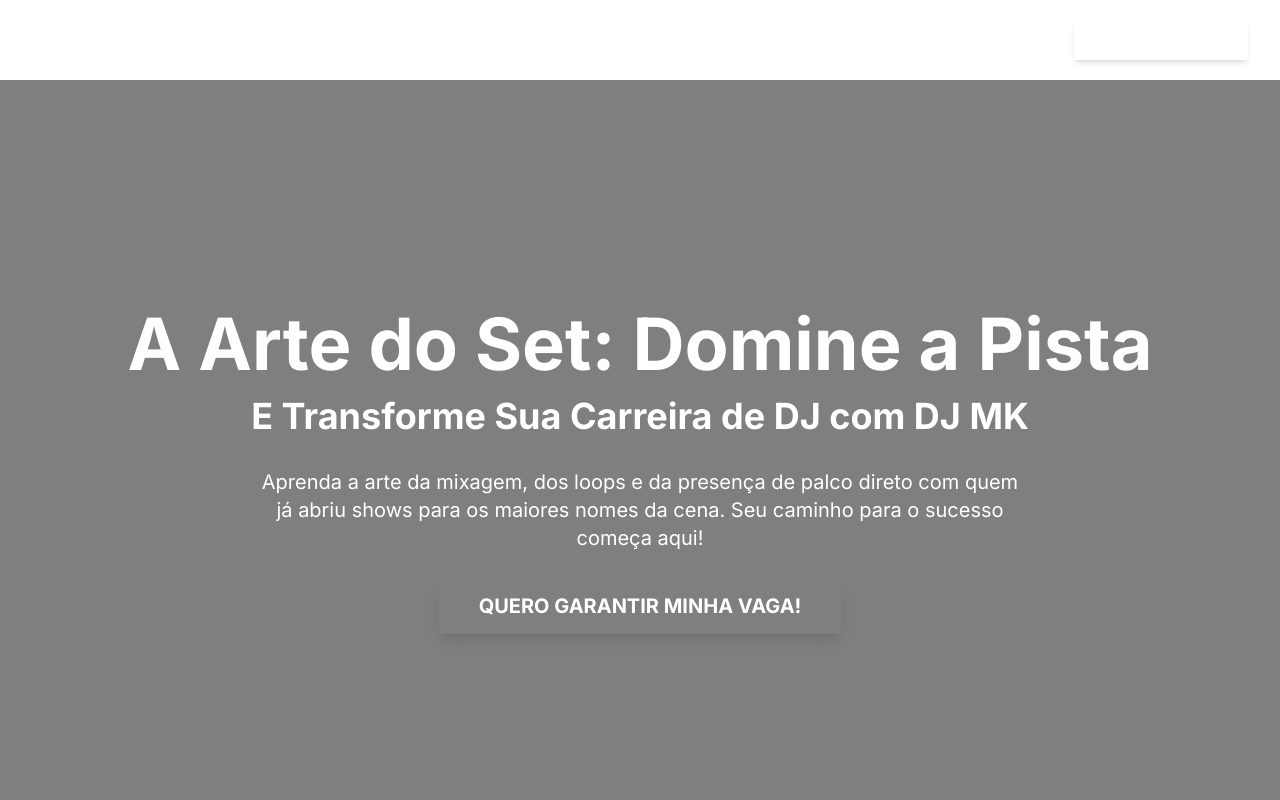
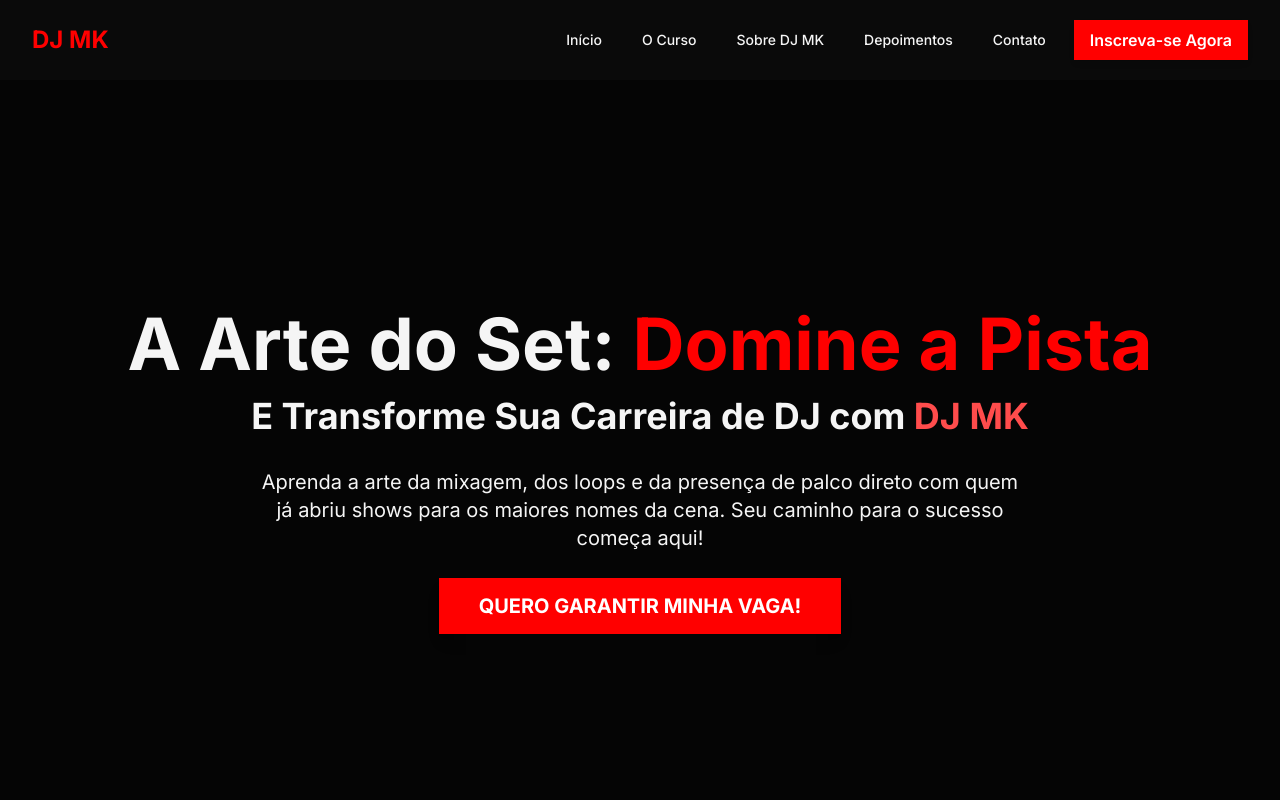
Before and after one commit to DJMKBRASIL/djmk-curso-site, a Next.js app: page / in a window 1280 px wide. Shown: the top 800 px of the page. Built offline with nearby package versions, Linux system fonts and the light colour scheme.

Commit message:
Add files via upload

```diff
--- /dev/null
+++ b/tailwind.config.js
@@ -0,0 +1,80 @@
+
+/** @type {import("tailwindcss").Config} */
+module.exports = {
+  darkMode: ["class"],
+  content: [
+    "./pages/**/*.{ts,tsx}",
+    "./components/**/*.{ts,tsx}",
+    "./app/**/*.{ts,tsx}",
+    "./src/**/*.{ts,tsx}",
+  ],
+  prefix: "",
+  theme: {
+    container: {
+      center: true,
+      padding: "2rem",
+      screens: {
+        "2xl": "1400px",
+      },
+    },
+    extend: {
+      colors: {
+        border: "hsl(var(--border))",
+        input: "hsl(var(--input))",
+        ring: "hsl(var(--ring))",
+        background: "hsl(var(--background))",
+        foreground: "hsl(var(--foreground))",
+        primary: {
+          DEFAULT: "#0A0A0A",
+          foreground: "hsl(var(--primary-foreground))",
+        },
+        secondary: {
+          DEFAULT: "#FF0000", // vermelho principal
+          foreground: "hsl(var(--secondary-foreground))",
+        },
+        destructive: {
+          DEFAULT: "hsl(var(--destructive))",
+          foreground: "hsl(var(--destructive-foreground))",
+        },
+        muted: {
+          DEFAULT: "hsl(var(--muted))",
+          foreground: "hsl(var(--muted-foreground))",
+        },
+        accent: {
+          DEFAULT: "#FF4C4C", // vermelho de destaque
+          foreground: "hsl(var(--accent-foreground))",
+        },
+        popover: {
+          DEFAULT: "hsl(var(--popover))",
+          foreground: "hsl(var(--popover-foreground))",
+        },
+        card: {
+          DEFAULT: "hsl(var(--card))",
+          foreground: "hsl(var(--card-foreground))",
+        },
+        darkText: "#1F1F1F",
+        lightText: "#F5F5F5",
+      },
+      borderRadius: {
+        lg: "var(--radius)",
+        md: "calc(var(--radius) - 2px)",
+        sm: "calc(var(--radius) - 4px)",
+      },
+      keyframes: {
+        "accordion-down": {
+          from: { height: "0" },
+          to: { height: "var(--radix-accordion-content-height)" },
+        },
+        "accordion-up": {
+          from: { height: "var(--radix-accordion-content-height)" },
+          to: { height: "0" },
+        },
+      },
+      animation: {
+        "accordion-down": "accordion-down 0.2s ease-out",
+        "accordion-up": "accordion-up 0.2s ease-out",
+      },
+    },
+  },
+  plugins: [require("tailwindcss-animate")],
+};
```
